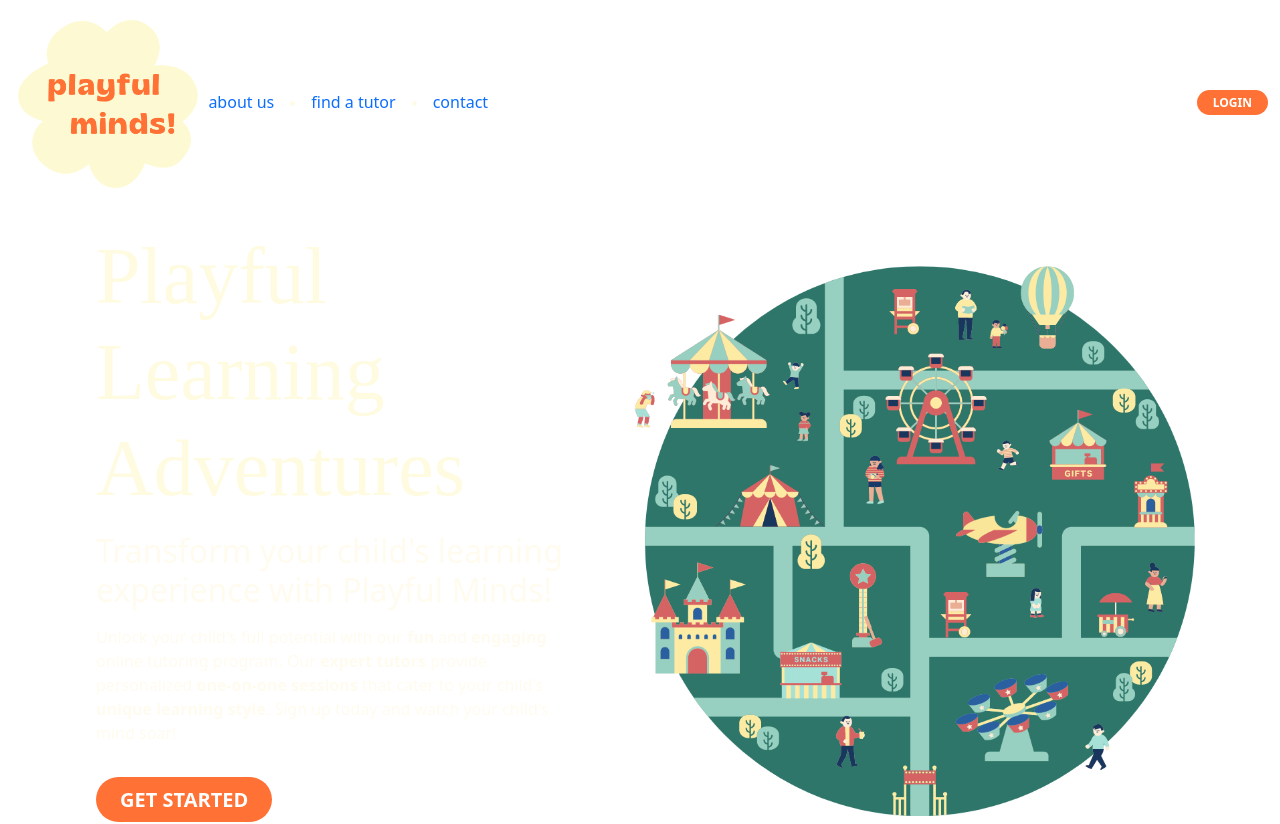
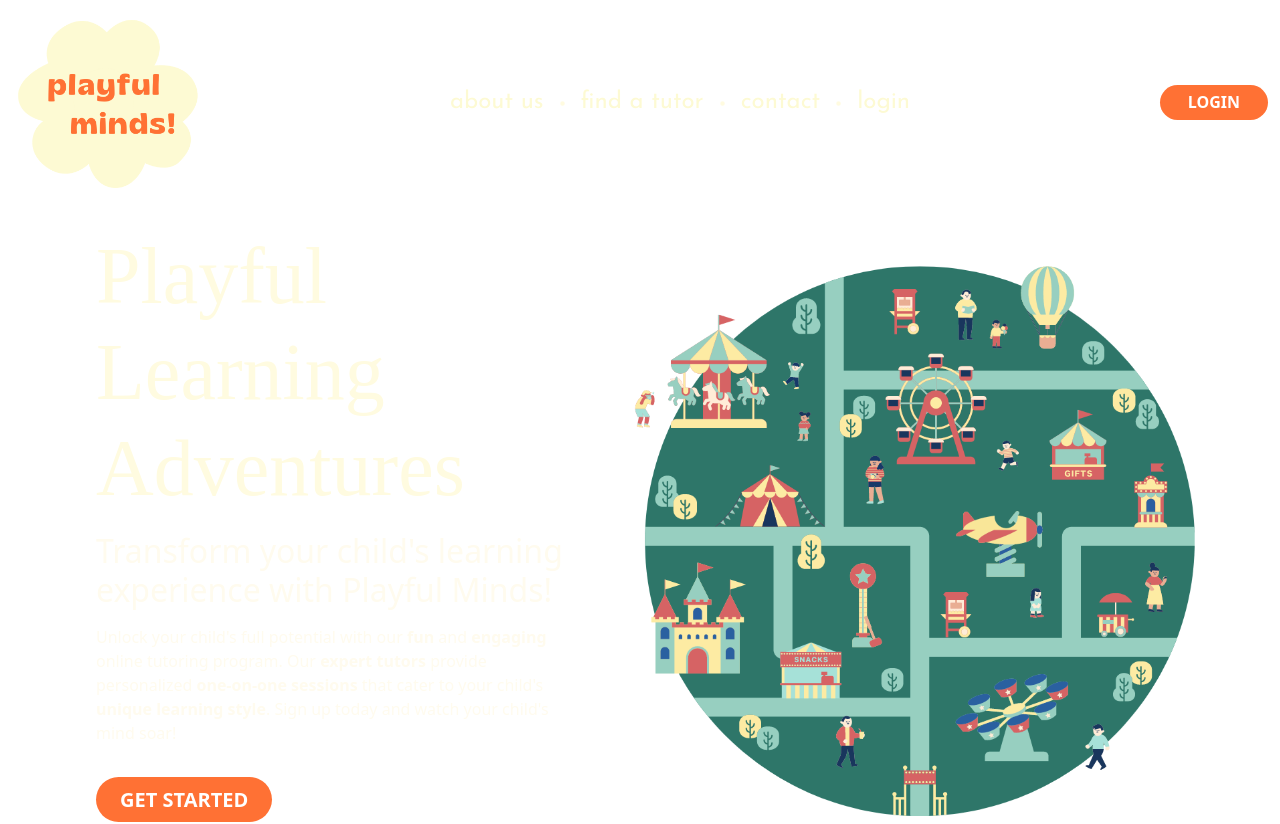
Before and after one commit to doganeraylin/online-tutors-frontend, a Next.js app: page / in a window 1280 px wide. Shown: the top 824 px of the page. Built offline with nearby package versions, Linux system fonts and the light colour scheme; a web font is replaced by a local one.

Commit message:
editing btn comp props and navlinks

```diff
--- a/components/Header/Header.js
+++ b/components/Header/Header.js
@@ -3,53 +3,48 @@ import { useRouter } from 'next/router'
 import Button from "../Button/Button"
 import styles from "./Header.module.css"
 
-
-
 const Header = () => {
   const links = [
       { href: '/about', text: 'about us' },
       { href: '/find-a-tutor', text: 'find a tutor' },
-        { href: '/contact', text: 'contact' }
+      { href: '/contact', text: 'contact' },
+      { href: '/login', text: 'login' }
     ];
 
     const router = useRouter()
 
     return (
       <nav className={`${styles.navbarContainer} navbar navbar-expand-md`}>
-          <div className="container-fluid d-flex align-items-start align-items-md-center">
+        <div className={`${styles.containerFluid} container-fluid`}>
             <Link href="/" legacyBehavior>
-                <img className={`${styles.navbarLogo} w-25`}src="./assets/header/logo.png" alt="logo-img"></img>
+              <img className={`${styles.navbarLogo}`}src="./assets/header/logo.png" alt="logo-img"></img>
             </Link>
-
-            <button className={`${styles.navbarToggler} navbar-toggler d-md-none mt-1`} type="button" data-bs-toggle="collapse" data-bs-target="#navbarSupportedContent" aria-controls="navbarSupportedContent" aria-expanded="false" aria-label="Toggle navigation">
+          <button className={`${styles.navbarToggler} navbar-toggler`} type="button" data-bs-toggle="collapse" data-bs-target="#navbarSupportedContent" aria-controls="navbarSupportedContent" aria-expanded="false" aria-label="Toggle navigation">
             <span className={`${styles.navbarToggleIcon} navbar-toggler-icon `} ></span>
           </button>
           <div className="collapse navbar-collapse" id="navbarSupportedContent">
-              <ul className={`${styles.navLinks} navbar-nav mb-2 mb-md-0 `} style={{ '--bs-scroll-height': '180px' }}>
+            <ul className={`${styles.navLinksContainer} navbar-nav`} style={{ '--bs-scroll-height': '180px' }}>
               {links.map((link, index) => (
                 <div key={index}>
-                 <Link onClick={() => router.push(link.href)} className="text-decoration-none px-md-2" href={link.href}>{link.text}</Link>
-                {index < links.length - 1 && <img className={`${styles.dotImg} d-none d-md-inline`}src="./assets/header/header-dot.png"></img>}
+                  <Link onClick={() => router.push(link.href)} href={link.href}>{link.text}</Link>
+                    {index < links.length - 1 && <img className={`${styles.dotImg}`}src="./assets/header/header-dot.png"></img>}
                 </div>
               ))}
             </ul>
           </div>
-            <div onClick={() => router.push("./login")} className={`${styles.btnContainer} d-none d-md-block`}>
+          <div onClick={() => router.push("./login")} className={`${styles.loginBtnContainer}`}>
             <Button
               content="login"
               buttonColor="orangeBg"
               buttonTextColor="whiteText"
-                buttonSize="smallBtn"
-                buttonFontSize="smallFont"
-                height="smallHeight"
+              buttonSize="mediumBtn"
+              buttonFontSize="mediumFont"
+              height="mediumHeight"
             />
           </div>
         </div>
       </nav>
     )
-
-
-
 }
 
 export default Header
```
Lines whose indentation alone changed are shown as unchanged.
